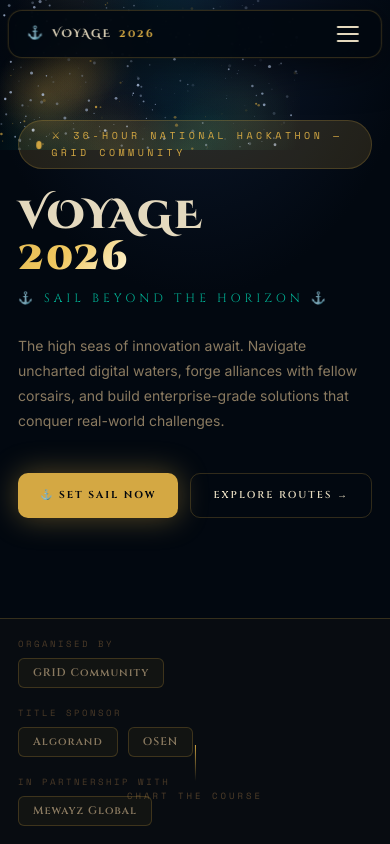
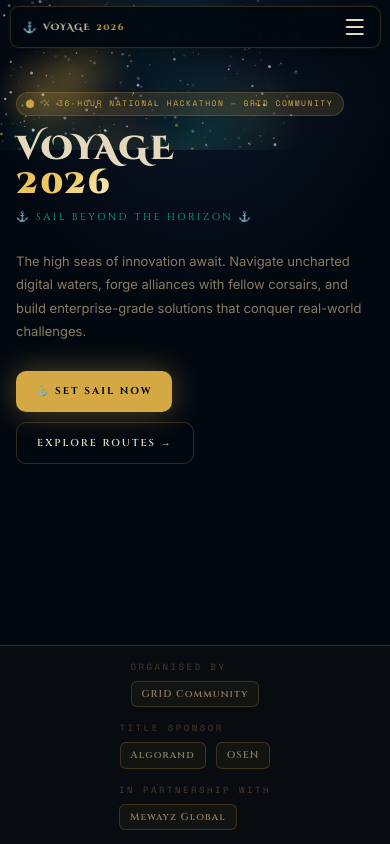
Before and after one commit to ganpati0123/voyage, a React (Vite) app in the folder voyage-react/: page / in a window 390 px wide. Shown: the top 844 px of the page. Built offline with nearby package versions, Linux system fonts and the light colour scheme.

Commit message:
Update styles and add new asset image
Replit-Commit-Author: Agent

```diff
--- a/voyage-react/src/App.css
+++ b/voyage-react/src/App.css
@@ -1361,41 +1361,79 @@ footer {
 }
 
 @media (max-width: 768px) {
-  .nav-links { display: none; }
-  .nav-btn { display: none; }
-  .hamburger { display: flex; }
-  .mobile-menu { display: flex; }
-  .navbar { padding: 10px 16px; top: 10px; width: min(96vw, 480px); }
-  .nav-logo { font-size: 11px; gap: 7px; }
-  .nav-logo .logo-anchor { font-size: 13px; }
+  /* ── NAVBAR: hide desktop items, show hamburger only ── */
+  .nav-links    { display: none !important; }
+  .nav-btn      { display: none !important; }
+  .hamburger    { display: flex !important; }
+  .mobile-menu  { display: flex; }
 
-  .section-inner { padding: 72px 24px; }
-  .hero-body { padding: 130px 24px 60px; flex-direction: column; align-items: flex-start; gap: 32px; }
-  .hero-3d { display: none; }
-  .hero-partners { padding: 20px 24px; gap: 24px; }
-  .about-inner { padding: 72px 24px; }
-  .glimpses-head { padding: 60px 24px 32px; }
-  .gallery-track { padding: 0 24px 40px; }
-  .footer-inner { padding: 48px 24px 28px; }
-  .footer-bottom { padding: 20px 24px 28px; flex-direction: column; align-items: center; text-align: center; }
-  .reg-card { padding: 36px 24px; }
+  /* Navbar pill — compact */
+  .navbar {
+    top: 8px;
+    padding: 9px 14px;
+    width: min(95vw, 440px);
+    border-radius: 10px;
+  }
+  .nav-logo { font-size: 10px; gap: 6px; letter-spacing: 1.5px; }
+  .nav-logo .logo-anchor { font-size: 12px; }
+
+  /* Hero */
+  .hero-body {
+    padding: 100px 20px 50px;
+    flex-direction: column;
+    align-items: flex-start;
+    gap: 24px;
+  }
+  .hero-3d      { display: none !important; }
+  .hero-eyebrow { font-size: 9px; padding: 5px 12px; letter-spacing: 2px; margin-bottom: 16px; }
+  .hero-tagline { font-size: 10px; letter-spacing: 2.5px; }
+  .hero-sub     { font-size: 13px; margin-bottom: 28px; }
+  .hero-title   { font-size: clamp(30px, 9vw, 48px); margin-bottom: 8px; }
+  .hero-btns    { gap: 10px; flex-direction: column; align-items: flex-start; }
+  .btn-gold, .btn-outline { font-size: 10px; padding: 12px 20px; }
+  .hero-partners { padding: 16px 20px; gap: 18px; flex-wrap: wrap; }
+  .partner-logo-tag { font-size: 10px; padding: 4px 10px; }
+  .hero-scroll-hint { display: none; }
+
+  /* Sections */
+  .section-inner { padding: 64px 20px; }
+  .about-inner   { padding: 64px 20px; }
+  .glimpses-head { padding: 56px 20px 28px; }
+  .gallery-track { padding: 0 20px 36px; }
+
+  /* Register */
+  .reg-card { padding: 32px 20px; }
   .form-row, .form-row.triple { grid-template-columns: 1fr; }
+
+  /* Prizes */
   .prize-breakdown { grid-template-columns: 1fr; }
-  .tl-item { grid-template-columns: 70px 36px 1fr; }
-  .hero-title { font-size: clamp(32px, 10vw, 52px); }
-  .hero-sub { font-size: 14px; }
-  .hero-btns { gap: 12px; }
-  .btn-gold, .btn-outline { font-size: 10px; padding: 13px 22px; }
+  .prize-card { padding: 24px 18px; }
+
+  /* Timeline */
+  .tl-item { grid-template-columns: 70px 32px 1fr; }
+
+  /* Footer */
+  .footer-inner  { padding: 44px 20px 24px; }
+  .footer-bottom { padding: 18px 20px 24px; flex-direction: column; align-items: center; text-align: center; }
 }
 
 @media (max-width: 480px) {
-  .navbar { padding: 11px 18px; }
-  .nav-logo { font-size: 11px; }
-  .section-inner { padding: 60px 18px; }
-  .about-inner { padding: 60px 18px; }
-  .hero-body { padding: 120px 18px 50px; }
-  .hero-partners { padding: 18px; gap: 18px; flex-direction: column; align-items: flex-start; }
-  .tl-item { grid-template-columns: 64px 32px 1fr; }
-  .tl-date { font-size: 8px; padding-right: 12px; }
-  .prize-card { padding: 26px 18px; }
+  /* Navbar even tighter */
+  .navbar { padding: 8px 12px; top: 6px; border-radius: 9px; }
+  .nav-logo { font-size: 9px; gap: 5px; }
+  .nav-logo .logo-anchor { font-size: 11px; }
+  .hamburger span { width: 18px; }
+
+  /* Hero */
+  .hero-body { padding: 88px 16px 44px; }
+  .hero-title { font-size: clamp(28px, 8.5vw, 38px); }
+  .hero-eyebrow { font-size: 8px; letter-spacing: 1.5px; padding: 4px 10px; }
+  .hero-partners { flex-direction: column; gap: 14px; padding: 14px 16px; }
+
+  /* Sections */
+  .section-inner { padding: 52px 16px; }
+  .about-inner   { padding: 52px 16px; }
+  .tl-item { grid-template-columns: 58px 28px 1fr; }
+  .tl-date { font-size: 8px; padding-right: 10px; }
+  .gallery-item { flex: 0 0 240px; }
 }
```
Also changed, not shown: 1 other file (tests, documents, lock files or other folders).
